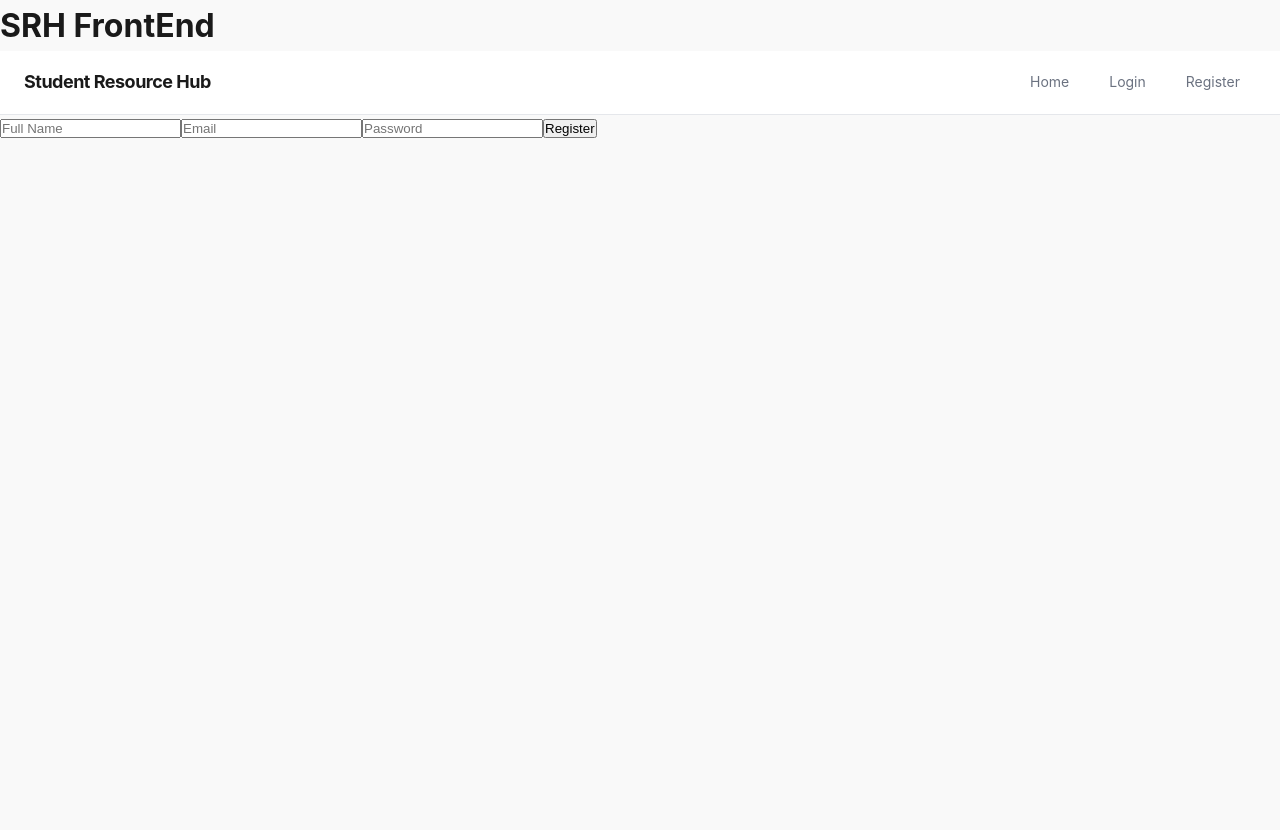
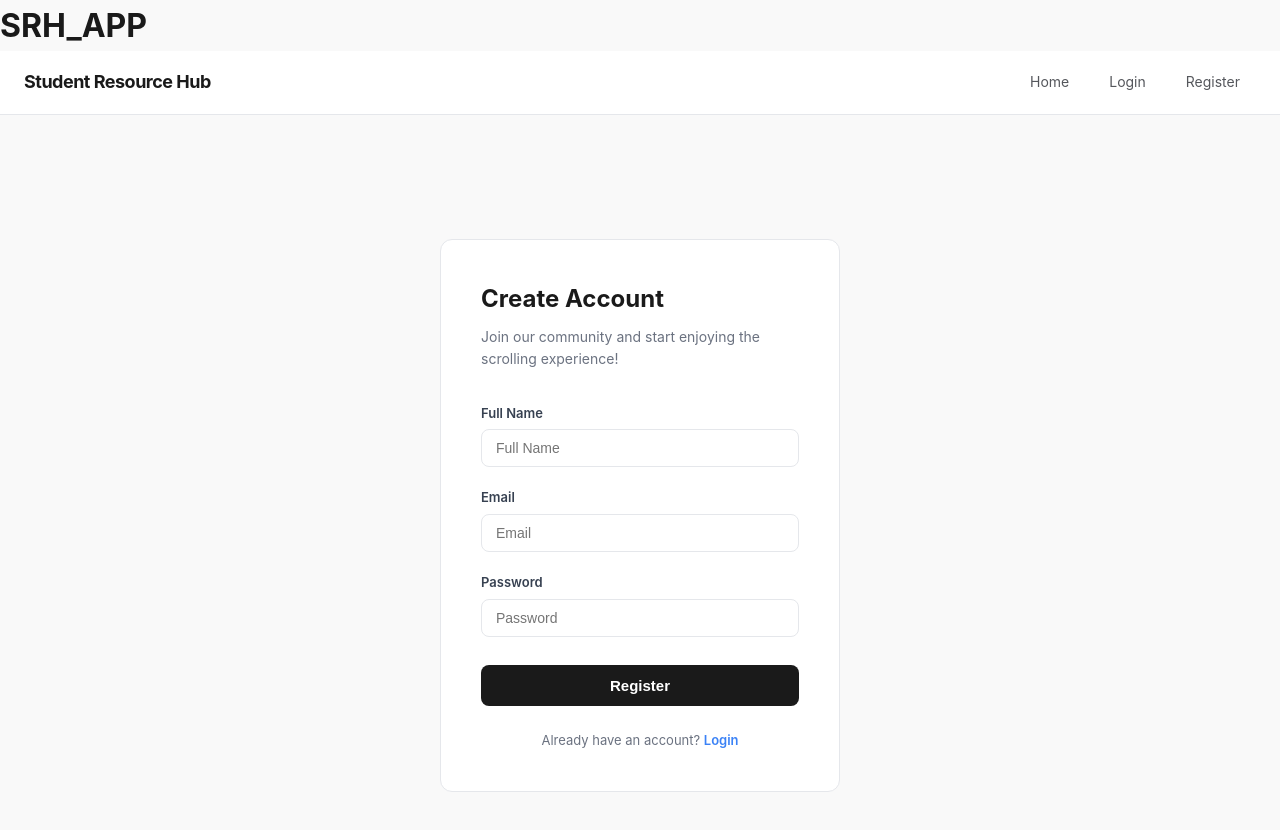
Before and after one commit to Houzsaad/student-resource-hub-frontend, a React (Vite) app: page /register in a window 1280 px wide. Shown: the top 830 px of the page. Before the commit the page ends 800 px from the top, so only its background shows below. Built offline with nearby package versions, Linux system fonts and the light colour scheme; no server answers.

Commit message:
add pure  CSS to register and login form

```diff
--- a/src/components/Layout.jsx
+++ b/src/components/Layout.jsx
@@ -3,7 +3,7 @@ function Layout({ children }) {
     return (
         <>
 
-            <h1>SRH FrontEnd</h1>
+            <h1>SRH_APP</h1>
 
             <Navbar />
 
--- /dev/null
+++ b/src/components/LoginForm.css
@@ -0,0 +1,91 @@
+.login-page {
+    min-height: 100vh;
+    display: flex;
+    align-items: center;
+    justify-content: center;
+    background-color: #f9f9f9;
+}
+
+.login-card {
+    background-color: #ffffff;
+    padding: 40px;
+    border-radius: 12px;
+    border: 1px solid #e5e7eb;
+    width: 100%;
+    max-width: 400px;
+}
+
+.login-card h2 {
+    font-size: 24px;
+    font-weight: 700;
+    color: #1a1a1a;
+    margin-bottom: 8px;
+}
+
+.login-subtitle {
+    font-size: 14px;
+    color: #6b7280;
+    margin-bottom: 8px;
+}
+
+.form-group {
+    display: flex;
+    flex-direction: column;
+    gap: 6px;
+    margin-bottom: 20px;
+}
+
+.form-group label {
+    font-size: 13px;
+    font-weight: 600;
+    color: #374151;
+}
+
+.form-group input {
+    padding: 10px 14px;
+    border: 1px solid #e5e7eb;
+    border-radius: 8px;
+    font-size: 14px;
+    color: #1a1a1a;
+    background-color: #ffffff;
+    outline: none;
+    transition: border-color 0.2s;
+}
+
+.form-group input:focus {
+    border-color: #3b82f6
+}
+
+.form-error {
+    font-size: 13px;
+    color: #ef4444;
+    margin-bottom: 16px;
+}
+
+.login-btn {
+    width: 100%;
+    padding: 12px;
+    background-color: #1a1a1a;
+    color: #ffffff;
+    border: none;
+    border-radius: 15px;
+    font-size: 15px;
+    font-weight: 600;
+    transition: backround-color 0.2s;
+}
+
+.login-btn:hover {
+    background-color: #374151;
+}
+
+.login-footer {
+    text-align: center;
+    margin-top: 24px;
+    font-size: 13px;
+    color: #6b7280;
+}
+
+.login-footer a {
+    color: #3b82f6;
+    font-weight: 600;
+}
--- a/src/components/LoginForm.jsx
+++ b/src/components/LoginForm.jsx
@@ -2,7 +2,9 @@ import { useAuth } from "../context/AuthContext";
 
 import { loginUser } from "../api";
 import { useState } from "react";
-import { useNavigate } from "react-router-dom";
+import { Link, useNavigate } from "react-router-dom";
+
+import "./LoginForm.css";
 
 function LoginForm(){
     const [email, setEmail] = useState("");
@@ -24,23 +26,42 @@ function LoginForm(){
     }
 
     return(
+        <div className="login-page">
+            <div className="login-card">
+                <h2>Welcome Back!</h2>
+                <p className="login-subtitle">Login to access your resources</p>
+
+                {error && <p className="form-error">{error}</p>}
+
             <form onSubmit={handleSubmit}>
-            {error && <p style={{ color: "red"}}>{error}</p>}
+                <div className="form-group">
+                    <label>Email</label>
                     <input
                         type="email"
                         value={email}
                         onChange={e => setEmail(e.target.value)}
                         placeholder="Enter your email"
                     />
+                </div>
 
+            <div className="form-group">
+            <label>Password</label>
             <input
                     type="password"
                     value={password}
                     onChange={e => setPassword(e.target.value)}
                     placeholder="Enter your password"
                 />
-            <button type="submit">Login</button>
+            </div>
+
+            <button type="submit" className="login-btn">Login</button>
         </form>
+
+        <div className="login-footer">
+            Don't have an account? <Link to="/register">Register</Link>
+        </div>
+    </div>
+    </div>
     );
 }
 export default LoginForm;
--- a/src/components/Navbar.css
+++ b/src/components/Navbar.css
@@ -36,12 +36,12 @@ nav a {
 
 .navbar-links a {
   font-size: 14px;
-  color: #6b7280;
+  color: #55575c;
   transition: color 0.2s;
 }
 
 .navbar-links a:hover {
-  color: #1a1a1a;
+  color: #3c2121;
 }
 
 .navbar-btn {
--- /dev/null
+++ b/src/components/RegisterForm.css
@@ -0,0 +1,92 @@
+.reg-page {
+  min-height: 100vh;
+  display: flex;
+  align-items: center;
+  justify-content: center;
+  background-color: #f9f9f9;
+}
+
+.reg-card {
+  background-color: #ffffff;
+  padding: 40px;
+  border-radius: 12px;
+  border: 1px solid #e5e7eb;
+  width: 100%;
+  max-width: 400px;
+}
+
+.reg-card h2 {
+  font-size: 24px;
+  font-weight: 700;
+  color: #1a1a1a;
+  margin-bottom: 8px;
+}
+
+.reg-subtitle {
+  font-size: 14px;
+  color: #6b7280;
+  margin-bottom: 32px;
+}
+
+.reg-form {
+  display: flex;
+  flex-direction: column;
+  gap: 6px;
+  margin-bottom: 20px;
+}
+
+.reg-form p {
+  font-size: 13px;
+  font-weight: 600;
+  color: #374151;
+}
+
+.reg-form input {
+  padding: 10px 14px;
+  border: 1px solid #e5e7eb;
+  border-radius: 8px;
+  font-size: 14px;
+  color: #1a1a1a;
+  background-color: #ffffff;
+  outline: none;
+  transition: border-color 0.2s;
+}
+
+.reg-form input:focus {
+  border-color: #3b82f6;
+}
+
+.reg-error {
+  font-size: 13px;
+  color: #ef4444;
+  margin-bottom: 16px;
+}
+
+.register-btn {
+  width: 100%;
+  padding: 12px;
+  background-color: #1a1a1a;
+  color: #ffffff;
+  border: none;
+  border-radius: 8px;
+  font-size: 15px;
+  font-weight: 600;
+  transition: background-color 0.2s;
+  margin-top: 8px;
+}
+
+.register-btn:hover {
+  background-color: #374151;
+}
+
+.register-footer {
+  text-align: center;
+  margin-top: 24px;
+  font-size: 13px;
+  color: #6b7280;
+}
+
+.register-footer a {
+  color: #3b82f6;
+  font-weight: 600;
+}
--- a/src/components/RegisterForm.jsx
+++ b/src/components/RegisterForm.jsx
@@ -1,7 +1,9 @@
-import { useNavigate } from "react-router-dom";
+import { Link, useNavigate } from "react-router-dom";
 import { registerUser } from "../api";
 
 import { useState } from "react";
+
+import "./RegisterForm.css";
 
 function RegisterForm(){
     const [form, setForm] = useState({ fullName: "", email: "", password: ""});
@@ -38,15 +40,54 @@ function RegisterForm(){
 
     }
 
+    return (
+        <div className="reg-page">
+            <div className="reg-card">
+            <h2>Create Account</h2>
+            <p className="reg-subtitle">Join our community and start enjoying the scrolling experience!</p>
+            {error && <p className="reg-error">{error}</p>}
 
-    return (
         <form onSubmit={handleSubmit}>
-            {error && <p className="error">{error}</p>}
-            <input name="fullName" value={form.fullName} onChange={handleChange} placeholder="Full Name" />
-            <input name="email" value={form.email} onChange={handleChange} placeholder="Email"/>
-            <input name="password" type="password" value={form.password} onChange={handleChange} placeholder="Password"/>
-            <button type="submit">Register</button>
+          <div className="reg-form">
+            <p>Full Name</p>
+            <input
+               name="fullName"
+               value={form.fullName}
+               onChange={handleChange}
+               placeholder="Full Name"
+            />
+        </div>
+
+        <div className="reg-form">
+            <p>Email</p>
+               <input
+                name="email"
+               value={form.email}
+               onChange={handleChange}
+               placeholder="Email"
+            />
+        </div>
+
+        <div className="reg-form">
+            <p>Password</p>
+            <input
+               name="password"
+               type="password"
+               value={form.password}
+               onChange={handleChange}
+               placeholder="Password"
+            />
+        </div>
+
+            <button type="submit" className="register-btn">Register</button>
+
+            <div className="register-footer">
+                Already have an account? <Link to="/login">Login</Link>
+            </div>
         </form>
+        </div>
+    </div>
+
     );
 
 }
```
Lines whose indentation alone changed are shown as unchanged.
